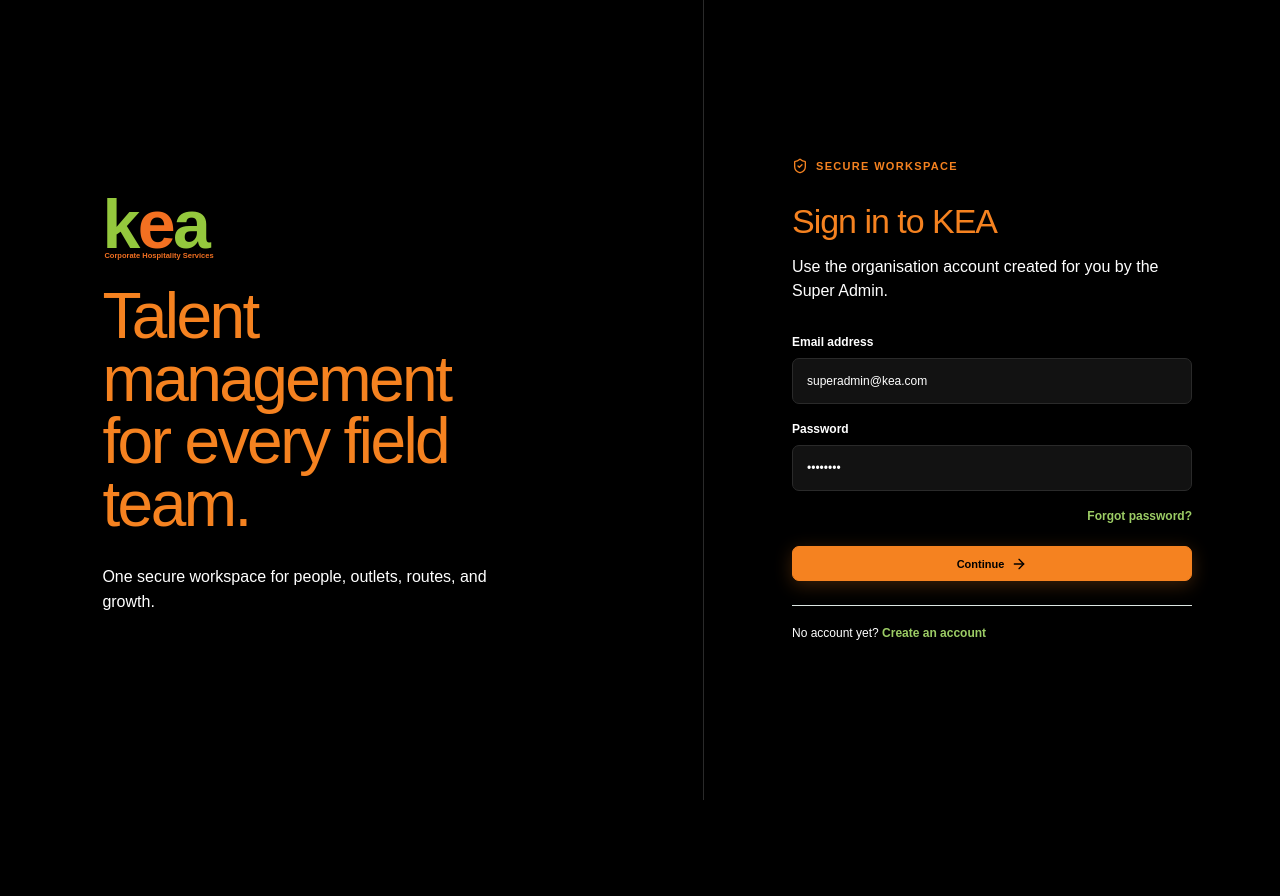
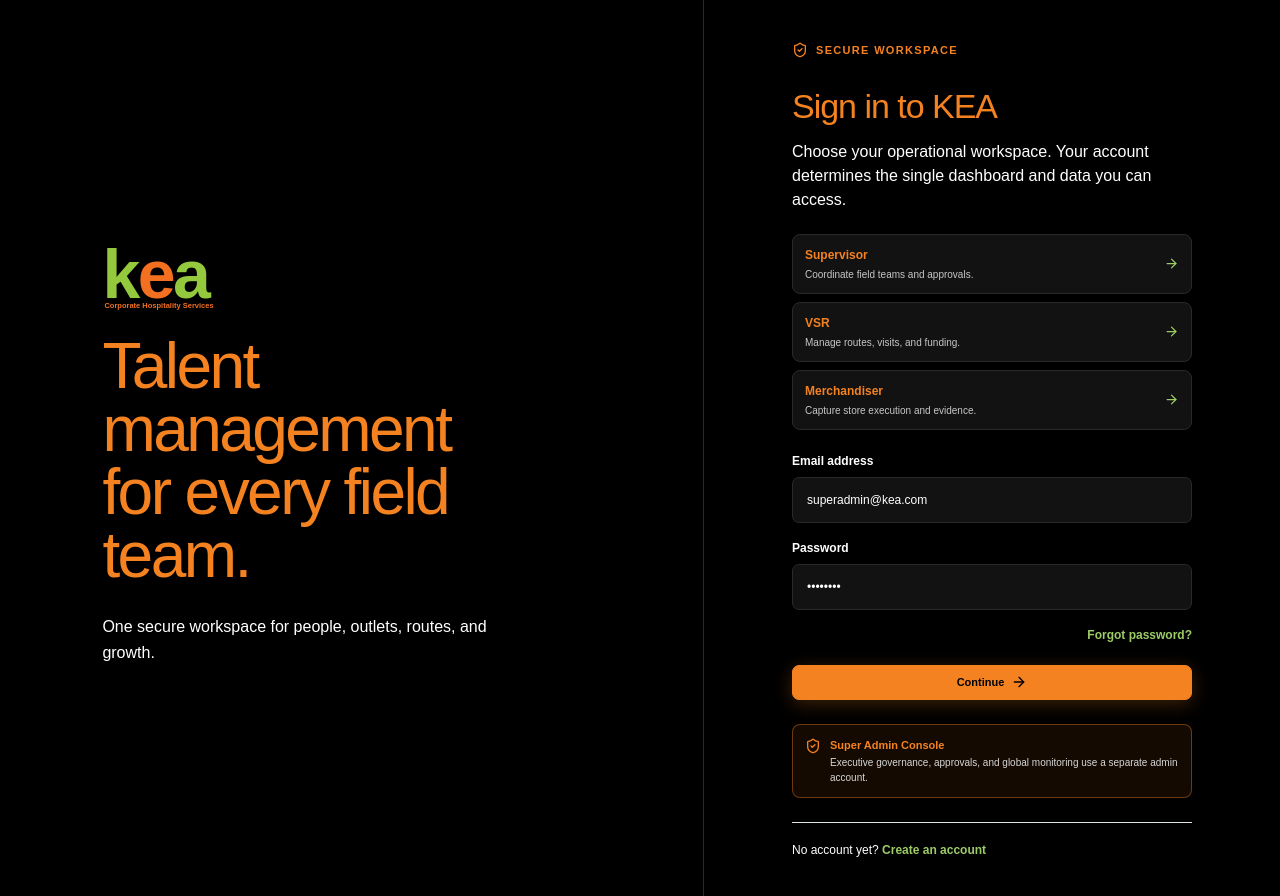
Before and after one commit to Tpsalm/kea-ops-dashboard, a Next.js app: page /login in a window 1280 px wide. Shown: the top 896 px of the page. Before the commit the page ends 800 px from the top, so only its background shows below. Built offline with nearby package versions, Linux system fonts and the light colour scheme; no server answers.

Commit message:
Clarify role-based dashboard access

```diff
--- a/src/app/globals.css
+++ b/src/app/globals.css
@@ -1,6 +1,7 @@
 .auth-policy{margin:24px 0 0;padding-top:18px;border-top:1px solid #dce6e2;color:#657772;font-size:12px;line-height:1.5}
 .role-portal .portal-hero{padding:28px 30px;border-left:5px solid #94C83D;background:linear-gradient(110deg,var(--card),var(--soft));border-radius:0 12px 12px 0}.role-portal .portal-focus{box-shadow:var(--shadow)}.role-vsr .portal-hero{border-left-color:#F37021;background:linear-gradient(110deg,#fffaf2,#fff3df)}.role-vsr .portal-focus>svg{color:#F37021}.role-supervisor .portal-hero{border-left-color:#94C83D;background:linear-gradient(110deg,#f8fbf3,#edf5df)}.role-supervisor .portal-focus>svg{color:#94C83D}.role-field-team .portal-hero{border-left-color:#a6ce39;background:linear-gradient(110deg,#fbfff2,#eff8d8)}.role-field-team .portal-focus>svg{color:#7ba52e}.role-super-admin .portal-hero{border-left-color:#F37021;background:linear-gradient(110deg,#fffaf5,#fff0e4)}.role-super-admin .portal-hero h1{color:#8a4a18}.role-super-admin .admin-action{border-top:3px solid #F37021}.role-vsr .portal-workspace-grid .portal-focus:first-child{border-top:3px solid #F37021}.role-supervisor .portal-workspace-grid .portal-focus:first-child{border-top:3px solid #94C83D}.role-field-team .portal-workspace-grid .portal-focus:first-child{border-top:3px solid #a6ce39}
 .auth-recovery{border:0;background:transparent;color:#94C83D;font-size:12px;font-weight:700;text-align:right;padding:0;cursor:pointer}.auth-recovery:hover{text-decoration:underline}.auth-success{margin:0;color:#2f8a3b;font-size:13px}
+.role-access{display:grid;gap:8px;margin:-8px 0 22px}.role-access-option{display:flex;align-items:center;justify-content:space-between;gap:12px;width:100%;padding:11px 12px;border:1px solid #2a2a2a;border-radius:8px;background:#121212;color:#fff;text-align:left;cursor:pointer;transition:border-color .15s,background .15s}.role-access-option:hover,.role-access-option.active{border-color:#8bc34a;background:rgba(139,195,74,.1)}.role-access-option span{display:grid;gap:3px}.role-access-option strong{font-size:12px;color:#f58220}.role-access-option small{font-size:10px;color:#c7c7c7}.role-access-option svg{color:#9ccc65;flex:none}.admin-console-note{display:flex;align-items:flex-start;gap:9px;margin-top:24px;padding:12px;border:1px solid rgba(245,130,32,.4);border-radius:8px;background:rgba(245,130,32,.08);color:#f58220}.admin-console-note svg{flex:none;margin-top:1px}.admin-console-note span{display:grid;gap:3px}.admin-console-note strong{font-size:11px}.admin-console-note small{font-size:10px;line-height:1.45;color:#d7d7d7}
 @import "tailwindcss";
 
 :root{
--- a/src/app/login/page.tsx
+++ b/src/app/login/page.tsx
@@ -5,6 +5,12 @@
 import { ArrowRight, ShieldCheck } from "lucide-react";
 import { useRouter } from "next/navigation";
 import useAuth, { roleHome } from "../../lib/useAuth";
+
+const roleAccess = [
+  { label: "Supervisor", email: "supervisor@kea.com", description: "Coordinate field teams and approvals." },
+  { label: "VSR", email: "vsr@kea.com", description: "Manage routes, visits, and funding." },
+  { label: "Merchandiser", email: "merchandiser@kea.com", description: "Capture store execution and evidence." },
+] as const;
 
 export default function LoginPage() {
   const router = useRouter();
@@ -59,7 +65,20 @@
       <section className="auth-brand"><div className="brand-logo auth-logo" aria-label="Kea Corporate Hospitality Services"><b className="logo-k">k</b><b className="logo-e">e</b><b className="logo-a">a</b><small>Corporate Hospitality Services</small></div><h1>Talent management<br />for every field team.</h1><span>One secure workspace for people, outlets, routes, and growth.</span></section>
       <section className="auth-panel">
         <div className="auth-kicker"><ShieldCheck size={16} /> SECURE WORKSPACE</div>
-        <h2>Sign in to KEA</h2><p className="auth-muted">Use the organisation account created for you by the Super Admin.</p>
+        <h2>Sign in to KEA</h2><p className="auth-muted">Choose your operational workspace. Your account determines the single dashboard and data you can access.</p>
+        <div className="role-access" aria-label="Operational role access">
+          {roleAccess.map((option) => (
+            <button
+              key={option.email}
+              type="button"
+              className={email === option.email ? "role-access-option active" : "role-access-option"}
+              onClick={() => { setEmail(option.email); setPassword("kea12345"); setError(""); }}
+            >
+              <span><strong>{option.label}</strong><small>{option.description}</small></span>
+              <ArrowRight size={15} />
+            </button>
+          ))}
+        </div>
         <form onSubmit={submit}>
           <label>Email address<input type="email" value={email} onChange={(event) => setEmail(event.target.value)} required /></label>
           <label>Password<input type="password" value={password} onChange={(event) => setPassword(event.target.value)} required /></label>
@@ -68,6 +87,7 @@
           {recoverySent && <p className="auth-success">Recovery email sent. Check your inbox.</p>}
           <button className="primary auth-submit" disabled={busy}>{busy ? "Signing in..." : "Continue"}<ArrowRight size={16} /></button>
         </form>
+        <div className="admin-console-note"><ShieldCheck size={16} /><span><strong>Super Admin Console</strong><small>Executive governance, approvals, and global monitoring use a separate admin account.</small></span></div>
         <p className="auth-policy">No account yet? <Link href="/signup" style={{ fontWeight: 700, color: "#138a76" }}>Create an account</Link></p>
       </section>
     </main>
--- a/src/app/signup/page.tsx
+++ b/src/app/signup/page.tsx
@@ -48,12 +48,12 @@
       <section className="auth-panel">
         <div className="auth-kicker"><ShieldCheck size={16} /> CREATE ACCOUNT</div>
         <h2>Sign up to KEA</h2>
-        <p className="auth-muted">Choose your role to be routed to the correct dashboard after sign-up.</p>
+        <p className="auth-muted">Choose the workspace you need. New accounts are routed to the selected dashboard after Super Admin provisioning.</p>
         <form onSubmit={submit}>
           <label>Full name<input type="text" value={name} onChange={(event) => setName(event.target.value)} placeholder="e.g. KEA Field User" required /></label>
           <label>Email address<input type="email" value={email} onChange={(event) => setEmail(event.target.value)} placeholder="you@kea.com" required /></label>
           <label>Password<input type="password" value={password} onChange={(event) => setPassword(event.target.value)} placeholder="Create a password" required minLength={6} /></label>
-          <label>Role
+          <label>Requested workspace
             <select value={role} onChange={(event) => setRole(event.target.value as AppRole)} required>
               {roleOptions.map((option) => <option key={option.value} value={option.value}>{option.label}</option>)}
             </select>
```
